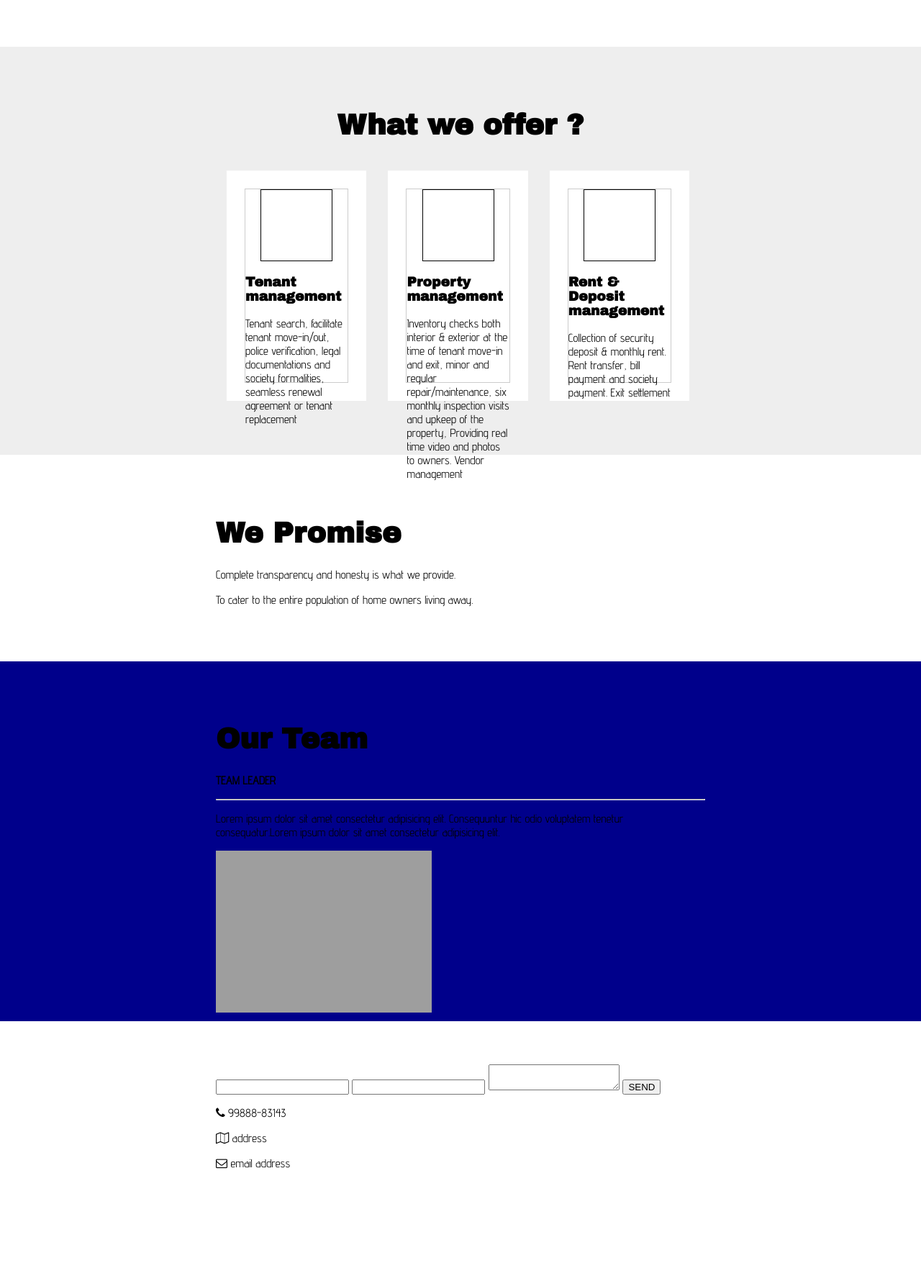
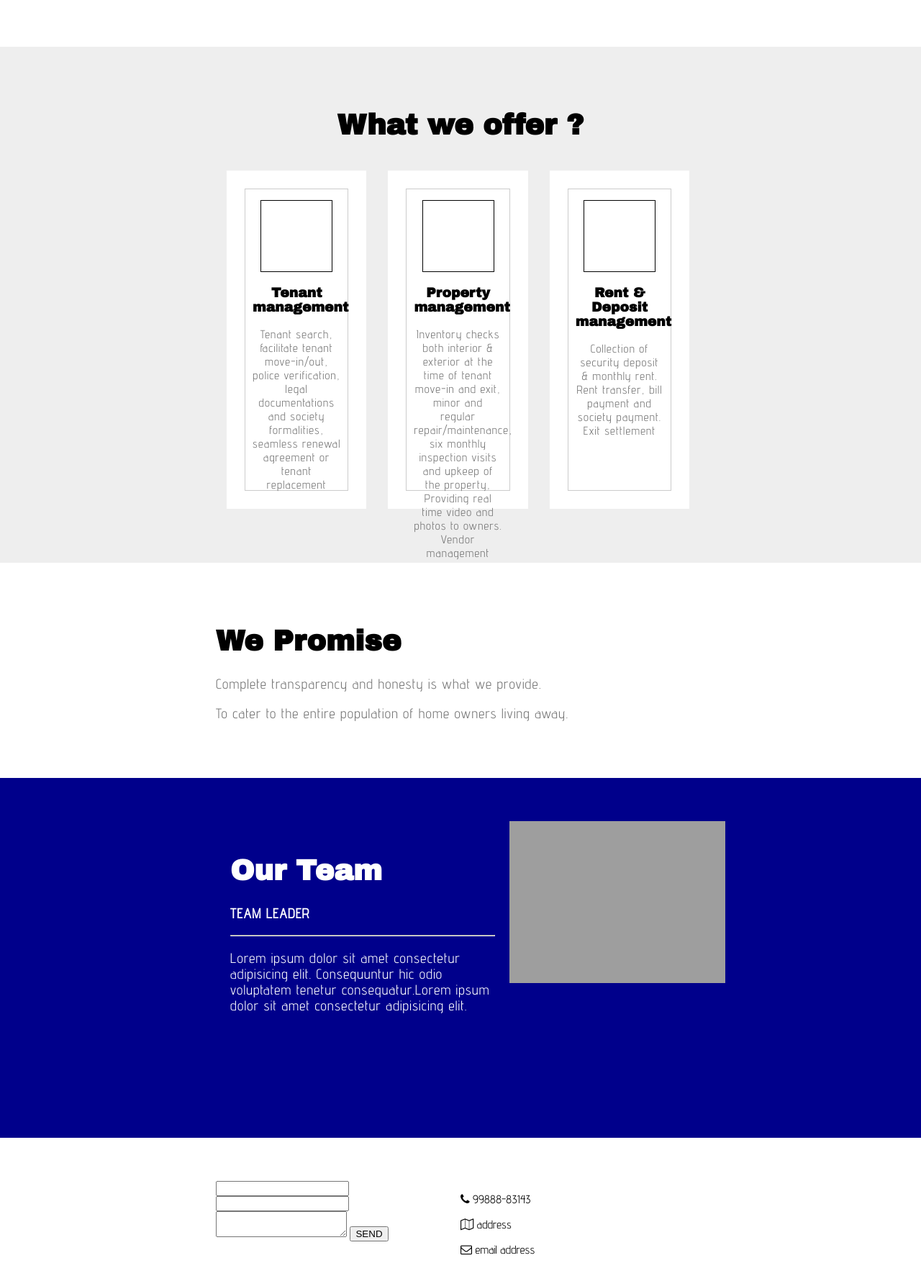
Before and after one commit to koustabh69/RealEstate, a PHP site: page / in a window 1280 px wide. Shown: the part 1480-3260 px from the top of the page at 72% size. Before the commit the page ends 3104 px from the top, so only its background shows below. Run offline with PHP 8.4, Linux system fonts and the light colour scheme; grey boxes are pictures that could not be loaded.

Commit message:
Update main.css

```diff
--- a/main.css
+++ b/main.css
@@ -19,7 +19,16 @@ h1,h2,h3,h4{font-family: 'Archivo Black', sans-serif;}
 .abt h1{font-size: 2.5em;}
 .abt p{letter-spacing: 1px;font-size: 1.2em;color: #777;}
 .overlay{position: relative;width: 100%;height: 100%;background-color: rgba(0,0,0,0.6);display: block;}
-.herotxt{position: absolute;top: 50%;left: 50%;transform: translate(-50%,-50%);}
-.serv{width: 33%;height: 350px;padding: 15px;}
+.herotxt{position: absolute;top: 50%;transform: translate(0%,-50%);padding: 30px;width: 50%;}
+.serv{width: 33%;height: 500px;padding: 15px;text-align: center}
 .servcon{width: 100%;height: 100%;background-color: #fff;padding: 25px;}
-.servtxt{width: 100%;height: 100%;border: 1px solid #ccc;}
+.servtxt{width: 100%;height: 100%;border: 1px solid #ccc;padding: 15px 10px;}
+.servtxt p{letter-spacing: 1px;color: #777;}
+.prom h1{font-size: 2.5em;}
+.prom p{letter-spacing: 1px;font-size: 1.2em;color: #777;}
+.team{color: #fff}
+.team h1{font-size: 2.5em;}
+.team p{letter-spacing: 1px;font-size: 1.2em;color: #fff;}
+.teamtxt{width: 60%; padding: 20px;}
+.teamimg{width: 40%;text-align: center}
+.contact .col{width: 50%;}
```
